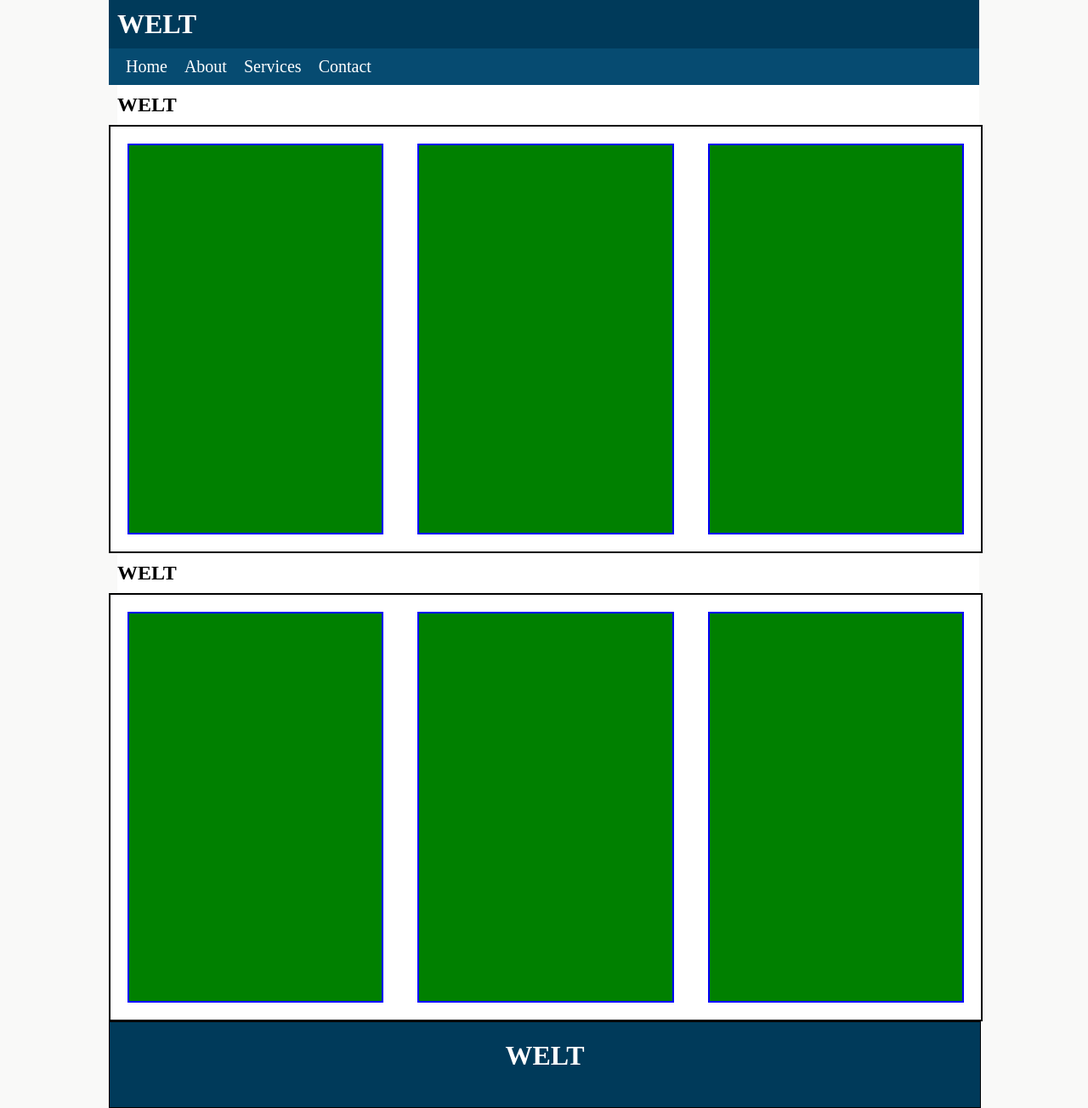
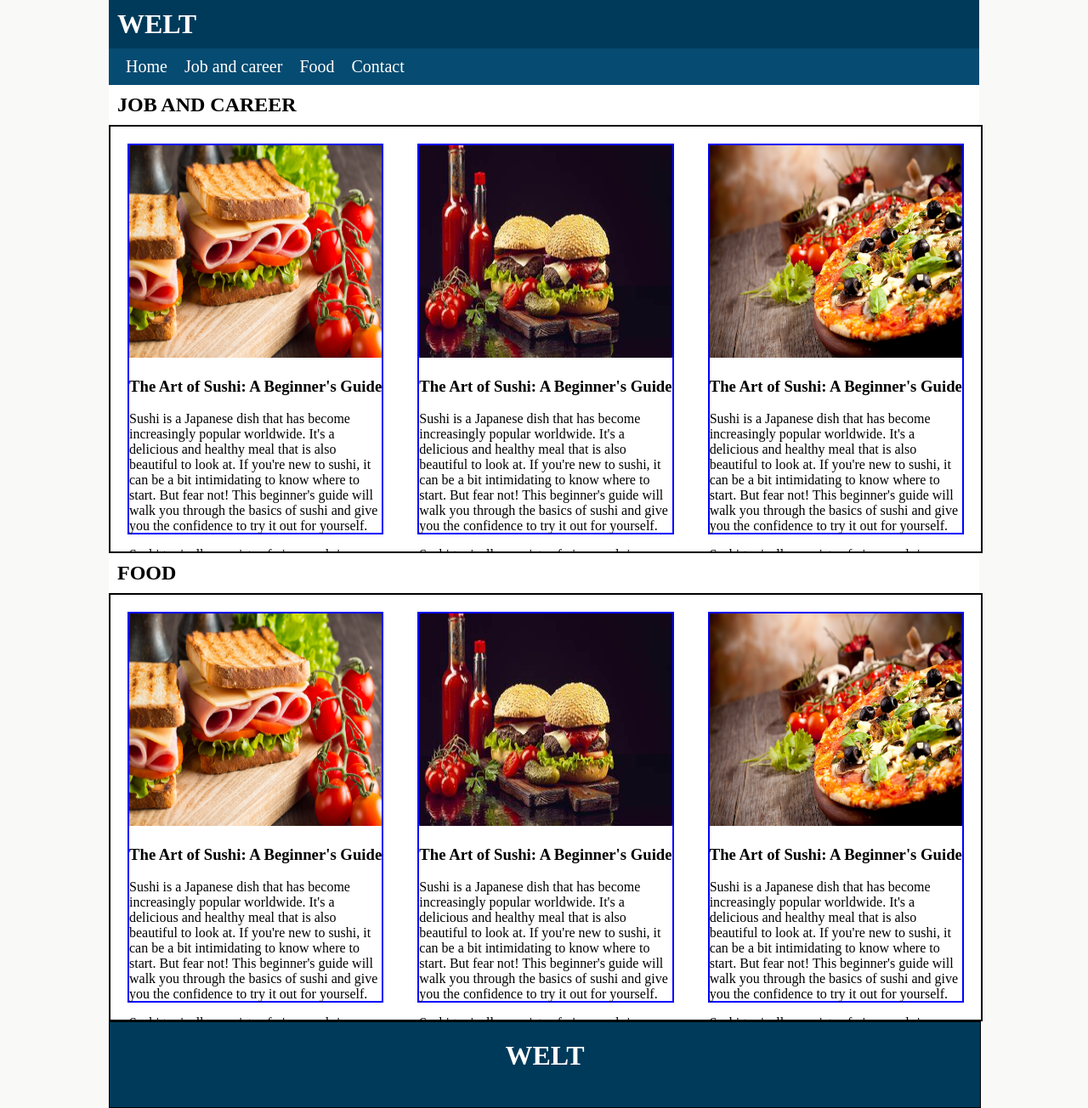
Before and after one commit to artrix5/simple-cms, a PHP site: page / in a window 1280 px wide. Shown: the whole page at 85% size. Run offline with PHP 8.4, Linux system fonts and the light colour scheme.

Commit message:
Added PHP files.

```diff
--- a/index.html
+++ b/index.html
@@ -3,11 +3,11 @@
 <html>
 
 <head>
-    <meta charset="utf-8">
-    <!-- meta http-equiv="X-UA-Compatible" content="IE=edge"> -->
-    <title></title>
-    <meta name="description" content="">
+    <meta charset="UTF-8">
+    <title>WELT</title>
+    <meta name="description" content="PWA Project">
     <meta name="author" content="Adrian Lokner Lađević">
+    <meta name="keywords" content="HTML, CSS, PHP">
     <meta name="viewport" content="width=device-width, initial-scale=1">
     <link rel="stylesheet" href="style.css">
 </head>
@@ -21,46 +21,103 @@
         <nav>
             <ul>
                 <li><a href="#">Home</a></li>
-                <li><a href="#">About</a></li>
-                <li><a href="#">Services</a></li>
-                <li><a href="#">Contact</a></li>
+                <li><a href="#job_career">Job and career</a></li>
+                <li><a href="#food">Food</a></li>
+                <li><a href="input.html">Contact</a></li>
             </ul>
         </nav>
 
     </header>
 
-    <h2>WELT</h2>
+    <h2 id="job_career">JOB AND CAREER</h2>
 
     <section>
 
         <article>
 
+            <img src="images/image1.jpg" alt="Sushi Rolls">
+            <h3>The Art of Sushi: A Beginner's Guide</h3>
+            <p>Sushi is a Japanese dish that has become increasingly popular worldwide. It's a delicious and healthy
+                meal that is also beautiful to look at. If you're new to sushi, it can be a bit intimidating to know
+                where to start. But fear not! This beginner's guide will walk you through the basics of sushi and give
+                you the confidence to try it out for yourself.</p>
+            <p>Sushi typically consists of vinegared rice, seafood or vegetables, and a variety of other ingredients.
+                The most common types of sushi are:</p>
+            <p>Date: 2022-08-15</p>
         </article>
+
+
 
         <article>
 
+            <img src="images/image2.jpg" alt="Sushi Rolls">
+            <h3>The Art of Sushi: A Beginner's Guide</h3>
+            <p>Sushi is a Japanese dish that has become increasingly popular worldwide. It's a delicious and healthy
+                meal that is also beautiful to look at. If you're new to sushi, it can be a bit intimidating to know
+                where to start. But fear not! This beginner's guide will walk you through the basics of sushi and give
+                you the confidence to try it out for yourself.</p>
+            <p>Sushi typically consists of vinegared rice, seafood or vegetables, and a variety of other ingredients.
+                The most common types of sushi are:</p>
+            <p>Date: 2022-08-15</p>
         </article>
+
 
         <article>
 
+            <img src="images/image3.jpg" alt="Sushi Rolls">
+            <h3>The Art of Sushi: A Beginner's Guide</h3>
+            <p>Sushi is a Japanese dish that has become increasingly popular worldwide. It's a delicious and healthy
+                meal that is also beautiful to look at. If you're new to sushi, it can be a bit intimidating to know
+                where to start. But fear not! This beginner's guide will walk you through the basics of sushi and give
+                you the confidence to try it out for yourself.</p>
+            <p>Sushi typically consists of vinegared rice, seafood or vegetables, and a variety of other ingredients.
+                The most common types of sushi are:</p>
+            <p>Date: 2022-08-15</p>
         </article>
 
     </section>
 
-    <h2>WELT</h2>
+    <h2 id="food">FOOD</h2>
 
     <section>
 
         <article>
 
+            <img src="images/image1.jpg" alt="Sushi Rolls">
+            <h3>The Art of Sushi: A Beginner's Guide</h3>
+            <p>Sushi is a Japanese dish that has become increasingly popular worldwide. It's a delicious and healthy
+                meal that is also beautiful to look at. If you're new to sushi, it can be a bit intimidating to know
+                where to start. But fear not! This beginner's guide will walk you through the basics of sushi and give
+                you the confidence to try it out for yourself.</p>
+            <p>Sushi typically consists of vinegared rice, seafood or vegetables, and a variety of other ingredients.
+                The most common types of sushi are:</p>
+            <p>Date: 2022-08-15</p>
         </article>
 
         <article>
 
+            <img src="images/image2.jpg" alt="Sushi Rolls">
+            <h3>The Art of Sushi: A Beginner's Guide</h3>
+            <p>Sushi is a Japanese dish that has become increasingly popular worldwide. It's a delicious and healthy
+                meal that is also beautiful to look at. If you're new to sushi, it can be a bit intimidating to know
+                where to start. But fear not! This beginner's guide will walk you through the basics of sushi and give
+                you the confidence to try it out for yourself.</p>
+            <p>Sushi typically consists of vinegared rice, seafood or vegetables, and a variety of other ingredients.
+                The most common types of sushi are:</p>
+            <p>Date: 2022-08-15</p>
         </article>
 
         <article>
 
+            <img src="images/image3.jpg" alt="Sushi Rolls">
+            <h3>The Art of Sushi: A Beginner's Guide</h3>
+            <p>Sushi is a Japanese dish that has become increasingly popular worldwide. It's a delicious and healthy
+                meal that is also beautiful to look at. If you're new to sushi, it can be a bit intimidating to know
+                where to start. But fear not! This beginner's guide will walk you through the basics of sushi and give
+                you the confidence to try it out for yourself.</p>
+            <p>Sushi typically consists of vinegared rice, seafood or vegetables, and a variety of other ingredients.
+                The most common types of sushi are:</p>
+            <p>Date: 2022-08-15</p>
         </article>
 
     </section>
--- a/style.css
+++ b/style.css
@@ -65,6 +65,29 @@ section {
     border: 2px solid black;
 }
 
+main {
+    border:red solid 1px;
+    background-color: rgb(243, 246, 237);
+}
+
+img {
+    width: 100%;
+    height: 250px;
+}
+
+form {
+    display: flex;
+    flex-direction: column;
+    margin: 10px 0;
+    font-weight: bold;
+    font-size: 25px;
+  }
+
+  input[type="text"], textarea {
+    font-size: 18px;
+  }
+
+
 
 footer {
     width: 100%;
@@ -79,7 +102,6 @@ footer {
 article {
     flex: 1 1 300px;
     margin: 20px;
-    background-color: green;
     border: blue solid 2px;
 }
 
@@ -94,8 +116,8 @@ h1 {
 
 h2 {
     background-color: white;
-    margin: 0 0 0 10px;
-    padding: 10px 0 10px 0;
+    padding: 10px;
+    margin: 0px 0px 0px 0px;
 }
 
 @media (max-width: 800px) {
```
Also changed, not shown: input.html (added, +80 -0 lines), script.php (added, +40 -0 lines), article.php (added), images/image1.jpg (added), images/image2.jpg (added), images/image3.jpg (added).
